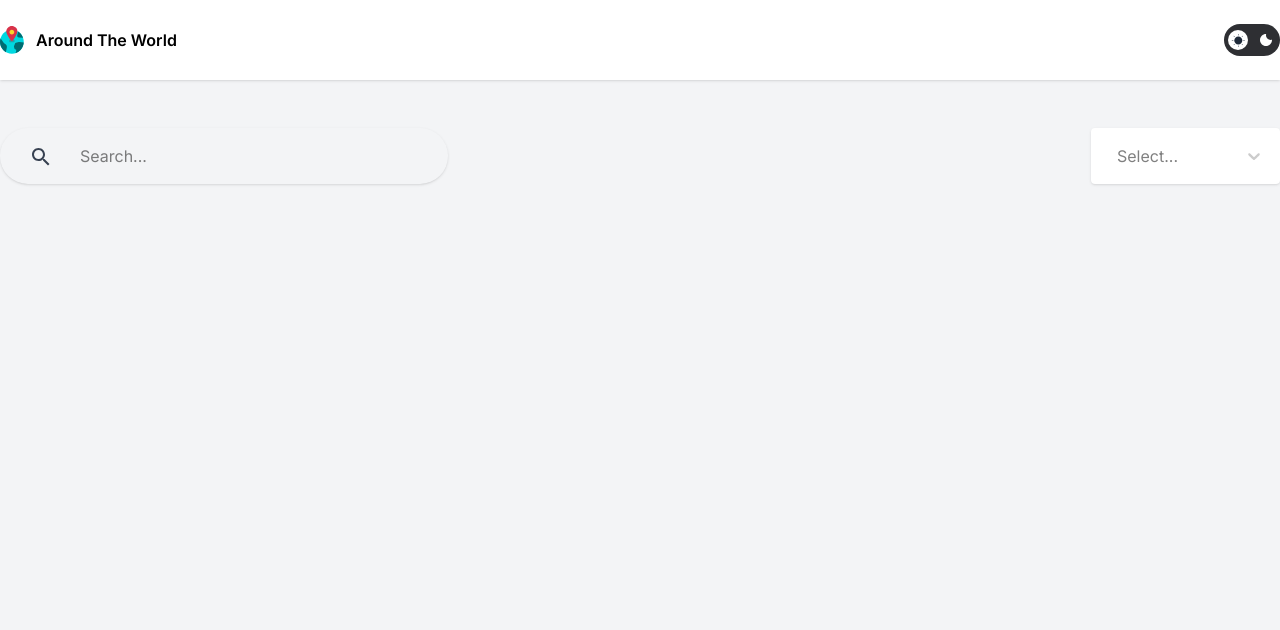
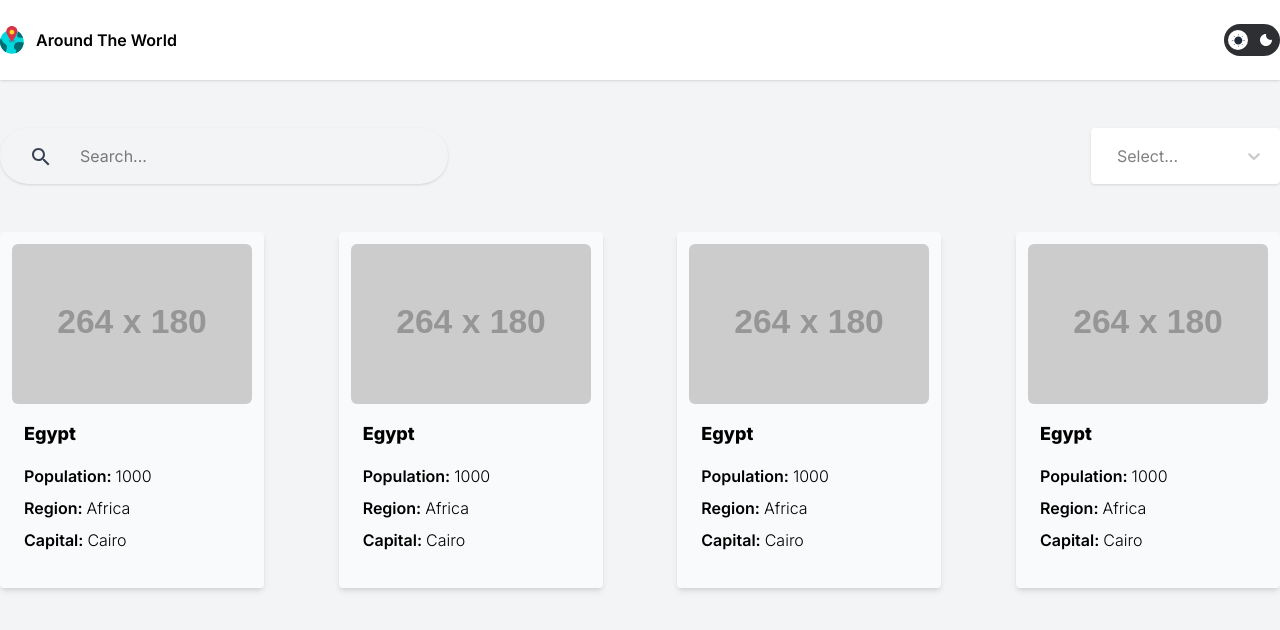
Before and after one commit to OmarKh006/around-the-world, a React (Vite) app: page / in a window 1280 px wide. Shown: the top 630 px of the page. Built offline with nearby package versions, Linux system fonts and the light colour scheme.

Commit message:
card and country list components

```diff
--- a/src/App.jsx
+++ b/src/App.jsx
@@ -1,4 +1,5 @@
 import "./App.css";
+import CountryList from "./components/CountryList";
 import Header from "./components/Header";
 import RegionMenu from "./components/RegionMenu";
 import SearchInput from "./components/SearchInput";
@@ -12,6 +13,7 @@ function App() {
           <SearchInput />
           <RegionMenu />
         </div>
+        <CountryList />
       </div>
     </div>
   );
--- a/src/components/CountryCard.jsx
+++ b/src/components/CountryCard.jsx
@@ -0,0 +1,35 @@
+const CountryCard = () => {
+  return (
+    <a href="#">
+      <div className="h-full rounded bg-gray-50 p-3 pb-9 shadow-md lg:w-66 dark:bg-gray-800">
+        <img
+          className="mb-4 h-40 w-full rounded-md"
+          src="https://placehold.co/264x180"
+          alt="placeholder"
+          loading="lazy"
+        />
+
+        <h2 className="mb-4 ml-3 text-lg font-extrabold">Egypt</h2>
+
+        <div className="ml-3 flex flex-col gap-2">
+          <p>
+            <span className="font-semibold">Population: </span>
+            <span className="font-light">1000</span>
+          </p>
+
+          <p>
+            <span className="font-semibold">Region: </span>
+            <span className="font-light">Africa</span>
+          </p>
+
+          <p>
+            <span className="font-semibold">Capital: </span>
+            <span className="font-light">Cairo</span>
+          </p>
+        </div>
+      </div>
+    </a>
+  );
+};
+
+export default CountryCard;
--- a/src/components/CountryList.jsx
+++ b/src/components/CountryList.jsx
@@ -0,0 +1,14 @@
+import CountryCard from "./CountryCard";
+
+const CountryList = () => {
+  return (
+    <div className="mt-8 grid justify-between gap-x-17.5 gap-y-12 md:mt-12 md:grid-cols-[repeat(2,minmax(0,auto))] lg:grid-cols-[repeat(4,minmax(0,auto))] lg:gap-y-17.5">
+      <CountryCard />
+      <CountryCard />
+      <CountryCard />
+      <CountryCard />
+    </div>
+  );
+};
+
+export default CountryList;
```
